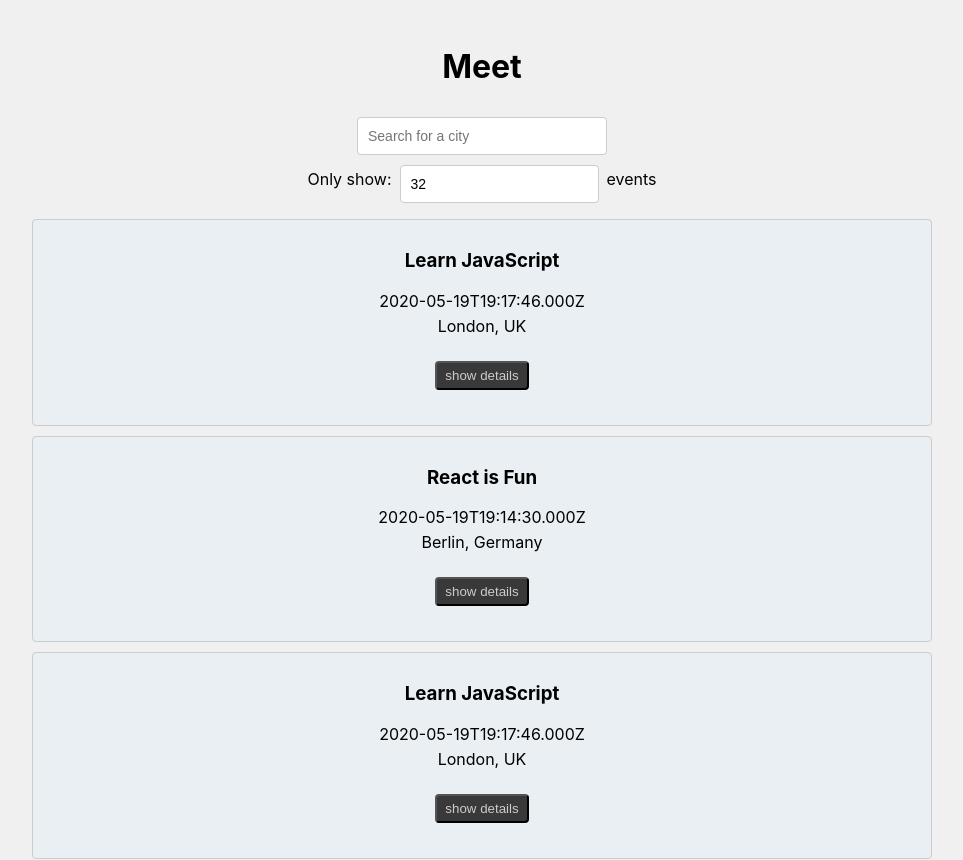
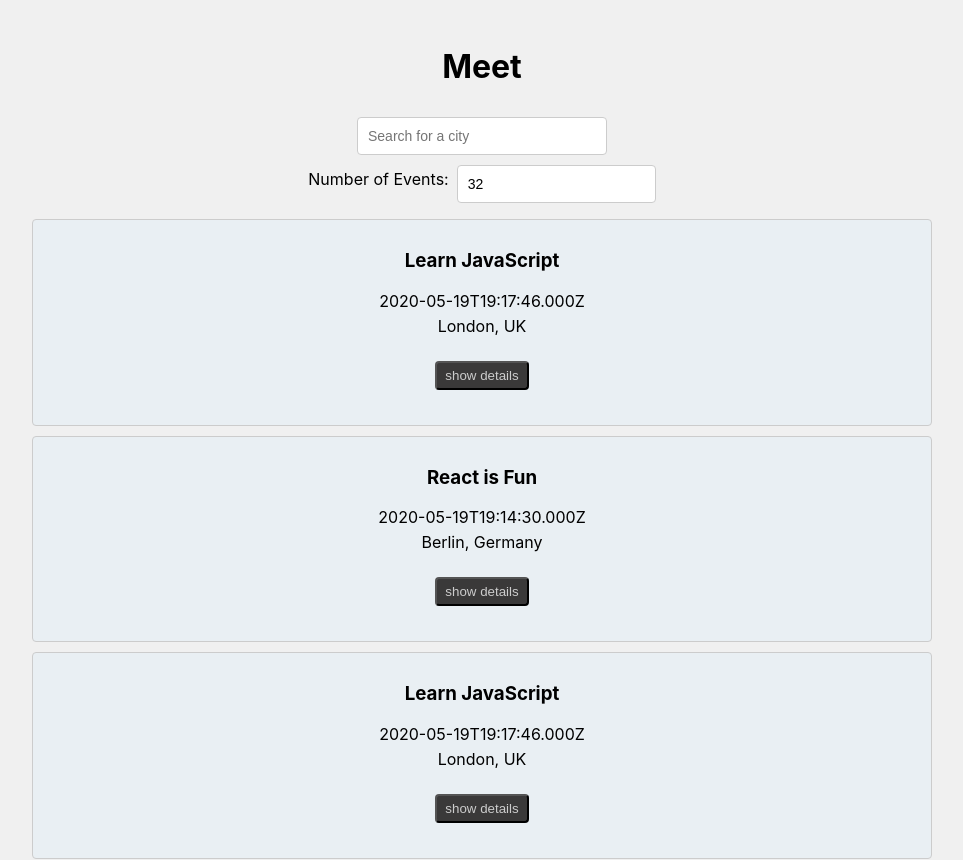
Before and after one commit to tinavngo/meet, a React (Create React App) app: page / in a window 1280 px wide. Shown: the top 860 px of the page, without its empty margins (158-1121 px from the left). Built offline with nearby package versions, Linux system fonts and the light colour scheme; what atatus-spa would draw is missing.

Commit message:
Add ErrorAlert
Notifies user when the number of events is invalid/ does not have positive value

```diff
--- a/src/App.js
+++ b/src/App.js
@@ -3,7 +3,7 @@ import { getEvents, extractLocations } from './api';
 import CitySearch from './components/CitySearch';
 import EventList from './components/EventList';
 import NumberOfEvents from './components/NumberOfEvents';
-import { InfoAlert } from './components/Alert';
+import { InfoAlert, ErrorAlert } from './components/Alert';
 import './App.css';
 
 
@@ -14,6 +14,7 @@ const App = () => {
   const [allLocations, setAllLocations] = useState([]);
   const [currentCity, setCurrentCity] = useState("See all cities");
   const [infoAlert, setInfoAlert] = useState("");
+  const [errorAlert, setErrorAlert] = useState("");
 
   const fetchData = async () => {
 
@@ -41,13 +42,14 @@ const App = () => {
       {/* Alerts */}
       <div className='alerts-container'>
         {infoAlert.length ? <InfoAlert text={infoAlert} /> : null}
+        {errorAlert.length ? <ErrorAlert text={errorAlert} /> : null}
       </div>
 
       {/* Search bar */}
       <CitySearch allLocations={allLocations} setCurrentCity={setCurrentCity} setInfoAlert={setInfoAlert}/>
 
       {/* Events filter */}
-      <NumberOfEvents setCurrentNOE={setCurrentNOE} />
+      <NumberOfEvents setCurrentNOE={setCurrentNOE} setErrorAlert={setErrorAlert} />
 
       {/* Events */}
       <EventList events={events} />
--- a/src/components/Alert.js
+++ b/src/components/Alert.js
@@ -40,4 +40,11 @@ class InfoAlert extends Alert {
     }
 }
 
-export { InfoAlert };
+class ErrorAlert extends Alert {
+    constructor(props) {
+        super(props);
+        this.color = 'rgb(255, 0, 0)';
+        this.bgColor = 'rgb(255, 150, 150';
+    }
+}
+export { InfoAlert, ErrorAlert };
--- a/src/components/NumberOfEvents.js
+++ b/src/components/NumberOfEvents.js
@@ -1,20 +1,29 @@
-const NumberOfEvents = ({setCurrentNOE}) => {
+
+const NumberOfEvents = ({ setCurrentNOE, setErrorAlert }) => {
 
     const handleInputChanged = (event) => {
         const value = event.target.value;
         setCurrentNOE(value);
+
+        let infoText;
+        if (isNaN(value) || value <= 0) {
+            infoText = "Only positive numbers are allowed"
+        } else {
+            infoText = "";
+            setCurrentNOE(value);
+        }
+        setErrorAlert(infoText);
     };
 
     return (
         <div id="number-of-events">
-            <label htmlFor="number-of-events-input">Only show:</label>
+            <label htmlFor="number-of-events-input">Number of Events:</label>
             <input
             type="text"
             defaultValue={32}
             onChange={handleInputChanged}
             data-testid="numberOfEventsInput"
             />
-            <label htmlFor="number-of-events-input">events</label>
         </div>
     );
 };
```
